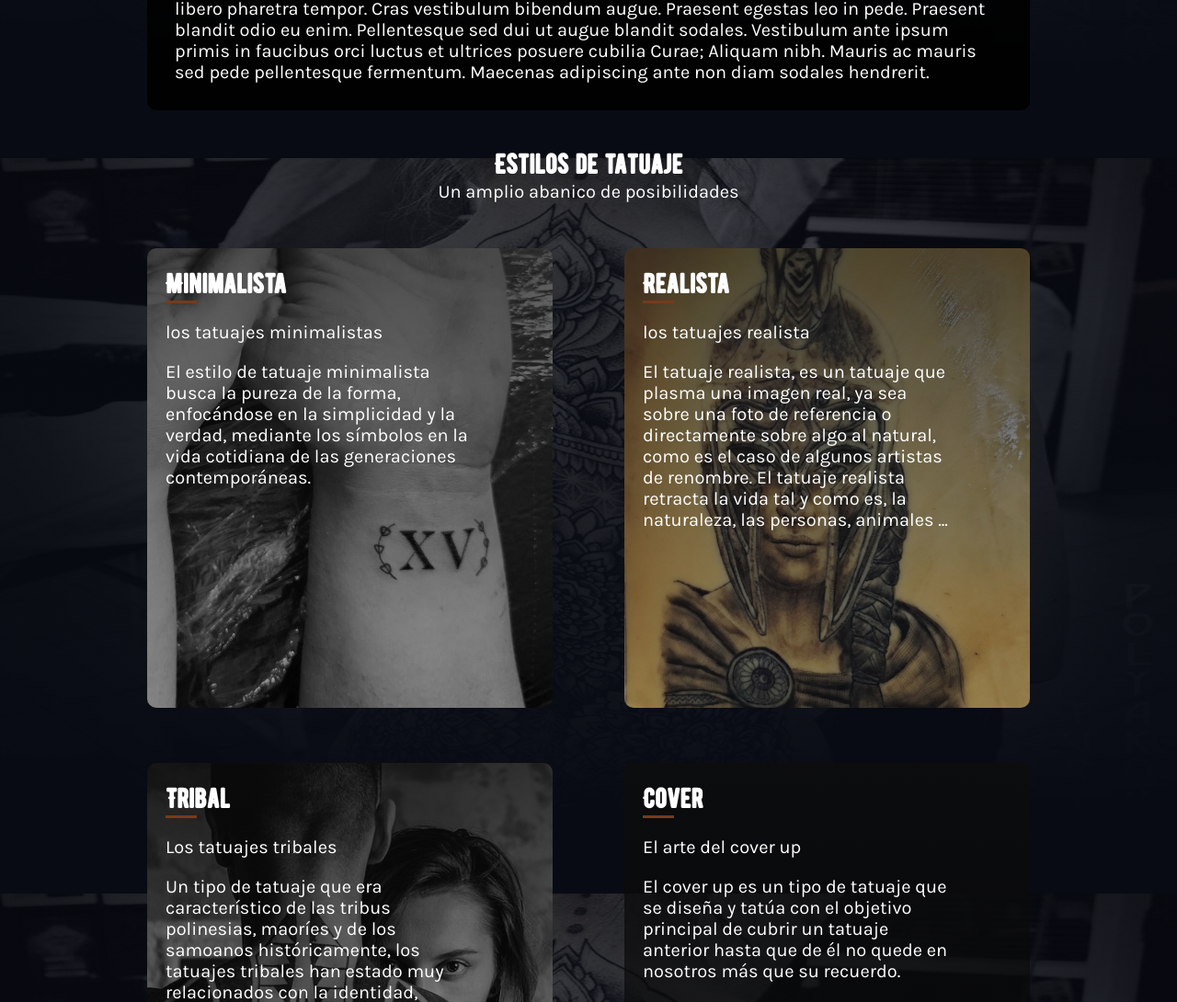
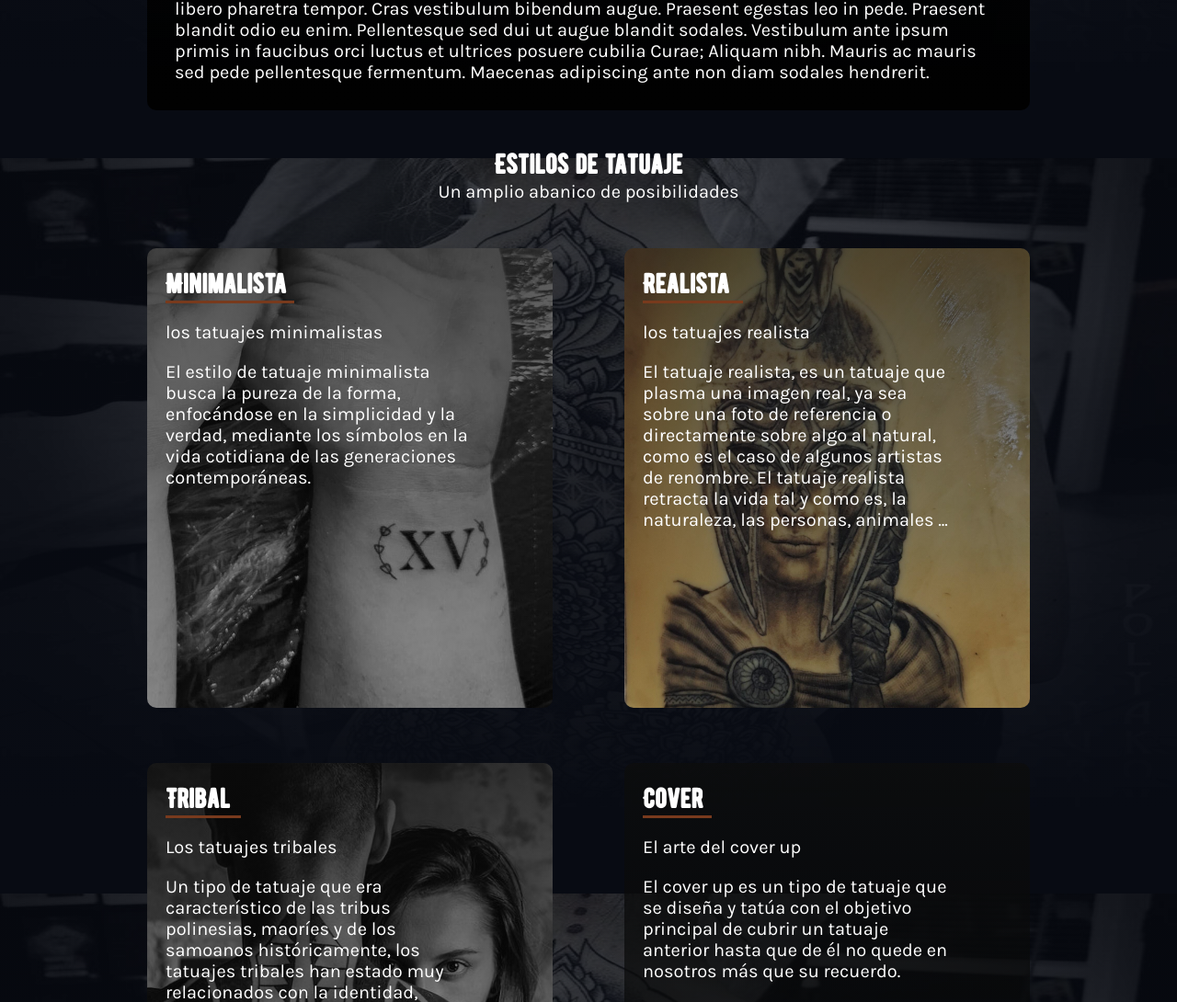
Before and after one commit to Baroin40370/site-adrian, a website: page index.html in a window 1280 px wide. Shown: the part 628-1718 px from the top of the page at 92% size. Drawn offline with Linux system fonts and the light colour scheme.

Commit message:
sauvegarde

```diff
--- a/sass/components/_cover.scss
+++ b/sass/components/_cover.scss
@@ -8,6 +8,9 @@
 
 h3{
     @include titrearticle;
+    border-color: #783a1d;
+    border-bottom-style: solid;
+    width: 22%;
 }
 p{
     text-align: inherit
--- a/sass/components/_minimalista.scss
+++ b/sass/components/_minimalista.scss
@@ -10,6 +10,9 @@
 
     h3{
         @include titrearticle;
+        border-color: #783a1d;
+		border-bottom-style: solid;
+        width: 41%;
 
     }
     p{
--- a/sass/components/_nav.scss
+++ b/sass/components/_nav.scss
@@ -32,7 +32,7 @@ nav{
 	 .menu {
 		cursor: pointer;
 			&:hover .deroulant,
-		.deroulant:hover {
+			.deroulant:hover {
 
 		  visibility: visible;
 		  opacity: 1;
--- a/sass/components/_realismo.scss
+++ b/sass/components/_realismo.scss
@@ -9,6 +9,9 @@
     margin-bottom: 3rem;
 h3{
     @include titrearticle;
+    border-color: #783a1d;
+	border-bottom-style: solid;
+    width: 32%;
 }
 p{
     text-align: inherit
--- a/sass/components/_tipos.scss
+++ b/sass/components/_tipos.scss
@@ -15,10 +15,5 @@
 		@include centrage;
 		margin-bottom: 2rem;
 	}
-	h3{
 
-		border-color: #783a1d;
-		border-bottom-style: solid;
-		width: 10%;
-	}
 }
--- a/sass/components/_tribal.scss
+++ b/sass/components/_tribal.scss
@@ -9,6 +9,9 @@
     margin-bottom: 3rem;
 h3{
     @include titrearticle;
+    border-color: #783a1d;
+	border-bottom-style: solid;
+    width: 24%;
 }
 p{
     text-align: inherit
```
Also changed, not shown: css/style.css, 1 other file.
